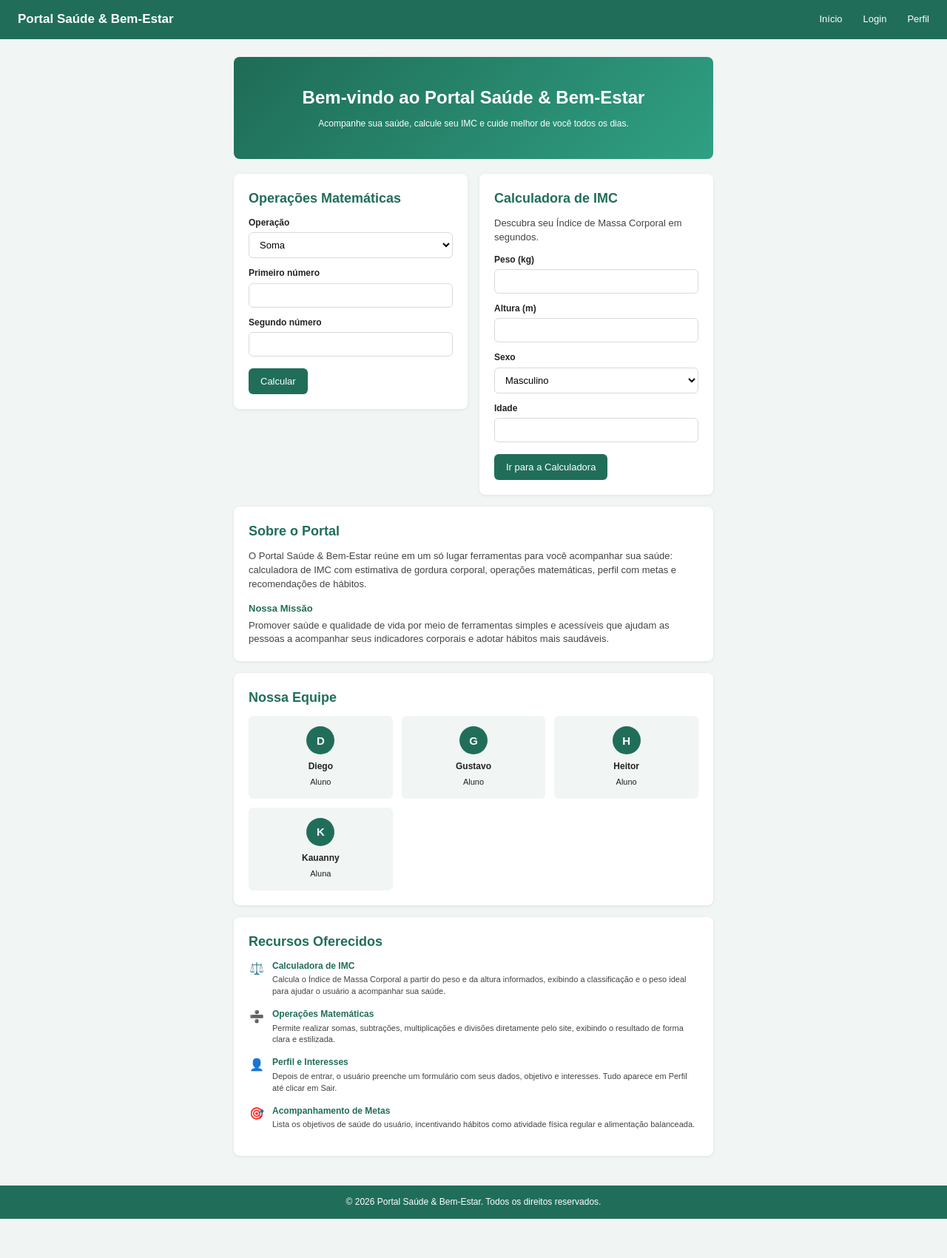
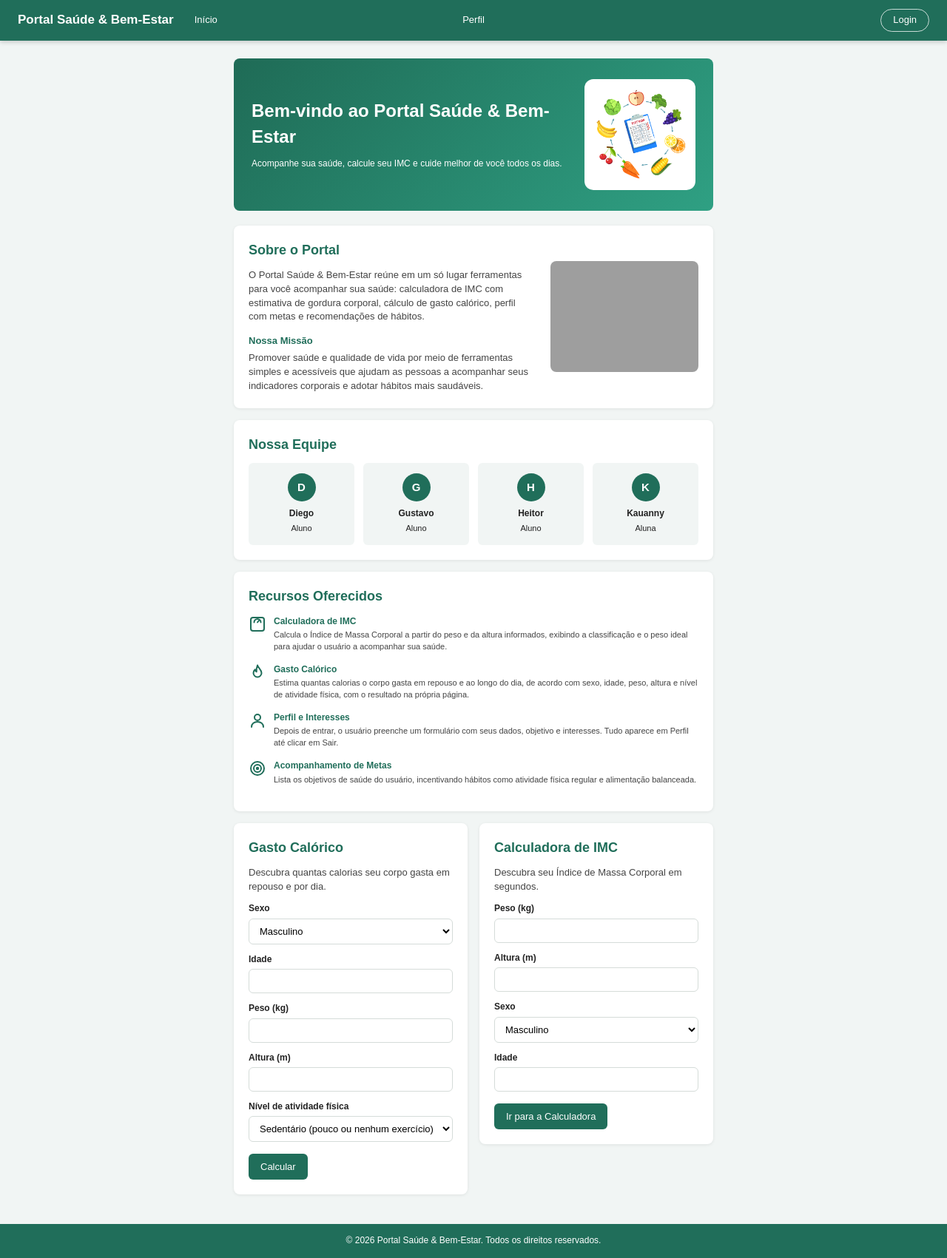
Before and after one commit to heitorandrd/codespaces-flask, a Flask app: page / in a window 1280 px wide. Shown: the whole page at 74% size. Before the commit the page ends 1648 px from the top, so only its background shows below. Run offline with Flask 3, Linux system fonts and the light colour scheme; grey boxes are pictures that could not be loaded.

Commit message:
adiciona calculadora de gasto calórico, reformula a página inicial e atualiza estilos

```diff
--- a/app.py
+++ b/app.py
@@ -11,13 +11,6 @@ app.secret_key = os.environ.get('SECRET_KEY', 'troque-esta-chave-em-producao')
 # ---------------------------------------------------------------
 # Dados fixos
 # ---------------------------------------------------------------
-OPERACOES = {
-    'soma': ('Soma', '+'),
-    'subtracao': ('Subtração', '-'),
-    'multiplicacao': ('Multiplicação', '×'),
-    'divisao': ('Divisão', '÷'),
-}
-
 SEXOS = {'masculino': 'Masculino', 'feminino': 'Feminino', 'outro': 'Outro'}
 
 EQUIPE = [
@@ -45,7 +38,7 @@ OBJETIVOS = {
 INTERESSES = {
     'imc': 'Calcular meu IMC',
     'gordura': 'Estimar meu percentual de gordura',
-    'matematica': 'Usar as operações matemáticas',
+    'calorias': 'Calcular meu gasto calórico',
     'metas': 'Acompanhar metas de saúde',
     'dicas': 'Receber recomendações de hábitos saudáveis',
 }
@@ -55,6 +48,15 @@ FREQUENCIAS = {
     'semanal': 'Algumas vezes por semana',
     'mensal': 'Uma vez por mês',
     'eventual': 'De vez em quando',
+}
+
+# Níveis de atividade física: (descrição, fator multiplicador do gasto em repouso)
+ATIVIDADES = {
+    'sedentario': ('Sedentário (pouco ou nenhum exercício)', 1.2),
+    'leve': ('Leve (exercício 1 a 3 dias por semana)', 1.375),
+    'moderado': ('Moderado (exercício 3 a 5 dias por semana)', 1.55),
+    'intenso': ('Intenso (exercício 6 a 7 dias por semana)', 1.725),
+    'muito_intenso': ('Muito intenso (treino pesado ou trabalho físico)', 1.9),
 }
 
 # Faixas de gordura: (limite superior, classe CSS, nome)
@@ -104,6 +106,57 @@ def num(texto):
 def formatar(valor):
     """62.0 vira '62' e 20.67 continua '20.67'."""
     return str(int(valor)) if valor == int(valor) else str(valor)
+
+
+def calcular_calorias(args):
+    """Gasto calórico pela fórmula de Mifflin-St Jeor. Devolve (campos do formulário, resultado)."""
+    campos = {
+        'sexo': args.get('cal_sexo', 'masculino'),
+        'idade': args.get('cal_idade', '').strip(),
+        'peso': args.get('cal_peso', '').strip(),
+        'altura': args.get('cal_altura', '').strip(),
+        'atividade': args.get('cal_atividade', 'sedentario'),
+    }
+    if campos['sexo'] not in ('masculino', 'feminino'):
+        campos['sexo'] = 'masculino'
+    if campos['atividade'] not in ATIVIDADES:
+        campos['atividade'] = 'sedentario'
+
+    try:
+        idade = int(num(campos['idade']))
+        peso = num(campos['peso'])
+        altura = num(campos['altura'])
+    except ValueError:
+        return campos, {'erro': 'Preencha idade, peso e altura com números.'}
+
+    if altura > 3:  # altura informada em centímetros
+        altura = altura / 100
+
+    if not 15 <= idade <= 120:
+        return campos, {'erro': 'A idade deve estar entre 15 e 120 anos.'}
+    if not 20 <= peso <= 500:
+        return campos, {'erro': 'O peso deve estar entre 20 e 500 kg.'}
+    if not 0.5 <= altura <= 2.8:
+        return campos, {'erro': 'A altura deve ser informada em metros (ex.: 1,75).'}
+
+    # TMB = 10 x peso(kg) + 6,25 x altura(cm) - 5 x idade + 5 (homens) ou - 161 (mulheres)
+    ajuste = 5 if campos['sexo'] == 'masculino' else -161
+    tmb = 10 * peso + 6.25 * (altura * 100) - 5 * idade + ajuste
+    if tmb <= 0:
+        return campos, {'erro': 'Os valores informados não são compatíveis. Confira os dados.'}
+
+    descricao, fator = ATIVIDADES[campos['atividade']]
+    gasto_total = tmb * fator
+
+    return campos, {
+        'erro': None,
+        'tmb': round(tmb),
+        'gasto_total': round(gasto_total),
+        'atividade': descricao,
+        'fator': fator,
+        'emagrecer': round(max(gasto_total - 500, tmb)),  # nunca abaixo do gasto em repouso
+        'ganhar': round(gasto_total + 300),
+    }
 
 
 def ler_perfil(form, usuario):
@@ -165,7 +218,12 @@ def injetar_usuario():
 # ---------------------------------------------------------------
 @app.route('/')
 def index():
-    return render_template('index.html', equipe=EQUIPE)
+    calorias = None
+    campos_cal = {'sexo': 'masculino', 'idade': '', 'peso': '', 'altura': '', 'atividade': 'sedentario'}
+    if 'cal_peso' in request.args:  # o formulário de calorias foi enviado
+        campos_cal, calorias = calcular_calorias(request.args)
+    return render_template('index.html', equipe=EQUIPE, calorias=calorias,
+                           cal=campos_cal, atividades=ATIVIDADES)
 
 
 @app.route('/about')
@@ -226,57 +284,6 @@ def profile():
         frequencias=FREQUENCIAS,
         sexos=SEXOS,
     )
-
-
-# ---------------------------------------------------------------
-# Operações matemáticas
-# ---------------------------------------------------------------
-@app.route('/calcular-math')
-def math_form():
-    """Recebe o formulário da página inicial e redireciona para /math/<op>/<a>/<b>."""
-    op = request.args.get('operacao', 'soma')
-    a = request.args.get('primeiro', '').replace(',', '.')
-    b = request.args.get('segundo', '').replace(',', '.')
-    try:
-        num(a)
-        num(b)
-    except ValueError:
-        return redirect(url_for('index'))
-    return redirect(url_for('math_result', op=op, a=a, b=b))
-
-
-@app.route('/math/<op>/<a>/<b>')
-def math_result(op, a, b):
-    nome, simbolo = OPERACOES.get(op, ('Inválida', None))
-
-    try:
-        x = num(a)
-        y = num(b)
-    except ValueError:
-        return render_template('math.html', op_nome=nome, simbolo=None, a=a, b=b,
-                               resultado=None, erro='Os valores precisam ser números.')
-
-    if simbolo is None:
-        return render_template('math.html', op_nome=nome, simbolo=None, a=a, b=b,
-                               resultado=None, erro='Operação inválida.')
-
-    if op == 'divisao' and y == 0:
-        return render_template('math.html', op_nome=nome, simbolo=simbolo,
-                               a=formatar(x), b=formatar(y), resultado=None,
-                               erro='Não é possível dividir por zero.')
-
-    if op == 'soma':
-        valor = x + y
-    elif op == 'subtracao':
-        valor = x - y
-    elif op == 'multiplicacao':
-        valor = x * y
-    else:
-        valor = x / y
-
-    return render_template('math.html', op_nome=nome, simbolo=simbolo,
-                           a=formatar(x), b=formatar(y),
-                           resultado=formatar(round(valor, 2)), erro=None)
 
 
 # ---------------------------------------------------------------
--- a/static/css/base.css
+++ b/static/css/base.css
@@ -11,6 +11,11 @@
   padding: 0;
 }
 
+html {
+  scroll-behavior: smooth;
+  scroll-padding-top: 80px; /* evita que o menu fixo cubra o início das seções */
+}
+
 body {
   font-family: Arial, Helvetica, sans-serif;
   background: var(--fundo);
@@ -22,18 +27,33 @@ body {
   line-height: 1.45;
 }
 
+/* Menu fixo no topo: acompanha a rolagem da página */
 .site-header {
   background: var(--verde);
   color: #ffffff;
+  position: sticky;
+  top: 0;
+  z-index: 1000;
+  box-shadow: 0 2px 6px rgba(0, 0, 0, 0.18);
 }
 
 .header-inner {
+  display: grid;
+  grid-template-columns: 1fr auto 1fr;
+  align-items: center;
+  gap: 16px;
+  padding: 12px 24px;
+}
+
+.header-esq {
   display: flex;
-  justify-content: space-between;
   align-items: center;
   flex-wrap: wrap;
-  gap: 8px;
-  padding: 14px 24px;
+  gap: 8px 28px;
+}
+
+.header-dir {
+  justify-self: end;
 }
 
 .brand {
@@ -45,7 +65,7 @@ body {
 
 .site-header nav {
   display: flex;
-  gap: 28px;
+  gap: 22px;
 }
 
 .site-header nav a {
@@ -56,6 +76,17 @@ body {
 
 .site-header nav a:hover {
   text-decoration: underline;
+}
+
+.site-header nav a.nav-destaque {
+  border: 1px solid rgba(255, 255, 255, 0.75);
+  border-radius: 999px;
+  padding: 5px 16px;
+}
+
+.site-header nav a.nav-destaque:hover {
+  background: rgba(255, 255, 255, 0.15);
+  text-decoration: none;
 }
 
 .container {
@@ -74,12 +105,18 @@ body {
   padding: 14px 16px;
 }
 
-@media (max-width: 560px) {
+@media (max-width: 640px) {
   .header-inner {
-    flex-direction: column;
-    align-items: flex-start;
+    grid-template-columns: 1fr auto 1fr;
+    padding: 10px 16px;
   }
-  .site-header nav {
-    gap: 18px;
+  .header-esq {
+    grid-column: 1 / -1;
+  }
+  .header-centro {
+    grid-column: 2;
+  }
+  .header-dir {
+    grid-column: 3;
   }
 }
--- a/static/css/style.css
+++ b/static/css/style.css
@@ -1,10 +1,17 @@
 .hero {
   background: linear-gradient(135deg, #1f6b56 0%, #2fa083 100%);
   color: #ffffff;
-  text-align: center;
+  display: flex;
+  align-items: center;
+  justify-content: space-between;
+  gap: 20px;
   border-radius: 8px;
-  padding: 38px 24px;
+  padding: 28px 24px;
   margin-bottom: 20px;
+}
+
+.hero-texto {
+  flex: 1;
 }
 
 .hero h1 {
@@ -14,6 +21,34 @@
 
 .hero p {
   font-size: 12px;
+}
+
+.hero-img {
+  width: 150px;
+  height: 150px;
+  object-fit: contain;
+  background: #ffffff;
+  border-radius: 12px;
+  padding: 6px;
+  flex-shrink: 0;
+}
+
+.sobre-grid {
+  display: flex;
+  align-items: center;
+  gap: 20px;
+}
+
+.sobre-texto {
+  flex: 1;
+}
+
+.sobre-img {
+  width: 200px;
+  max-width: 40%;
+  height: auto;
+  border-radius: 8px;
+  flex-shrink: 0;
 }
 
 .grid-2 {
@@ -180,7 +218,7 @@ textarea:focus {
 
 .equipe {
   display: grid;
-  grid-template-columns: repeat(3, 1fr);
+  grid-template-columns: repeat(auto-fit, minmax(110px, 1fr));
   gap: 12px;
 }
 
@@ -214,10 +252,16 @@ textarea:focus {
 }
 
 .recurso-icone {
-  font-size: 16px;
-  width: 22px;
-  text-align: center;
+  width: 24px;
+  height: 24px;
+  color: var(--verde);
   flex-shrink: 0;
+}
+
+.recurso-icone svg {
+  width: 24px;
+  height: 24px;
+  display: block;
 }
 
 .recurso h3 {
--- a/templates/about.html
+++ b/templates/about.html
@@ -25,15 +25,12 @@
   <h2>Recursos Oferecidos</h2>
 
   <div class="recurso">
-    <div class="recurso-icone">⚖️</div>
-    <div>
       <h3>Calculadora de IMC</h3>
       <p>Calcula o Índice de Massa Corporal a partir do peso e da altura informados, exibindo a classificação e o peso ideal para ajudar o usuário a acompanhar sua saúde.</p>
     </div>
   </div>
 
   <div class="recurso">
-    <div class="recurso-icone">➗</div>
     <div>
       <h3>Operações Matemáticas</h3>
       <p>Permite realizar somas, subtrações, multiplicações e divisões diretamente pelo site, exibindo o resultado de forma clara e estilizada.</p>
@@ -41,7 +38,6 @@
   </div>
 
   <div class="recurso">
-    <div class="recurso-icone">👤</div>
     <div>
       <h3>Painel de Perfil Personalizado</h3>
       <p>Reúne os principais dados do usuário (nome, e-mail, idade, peso e altura) em um único painel, facilitando o acompanhamento das informações pessoais.</p>
@@ -49,7 +45,6 @@
   </div>
 
   <div class="recurso">
-    <div class="recurso-icone">🎯</div>
     <div>
       <h3>Acompanhamento de Metas</h3>
       <p>Lista os objetivos de saúde do usuário, incentivando hábitos como atividade física regular e alimentação balanceada.</p>
--- a/templates/header.html
+++ b/templates/header.html
@@ -1,14 +1,22 @@
 <header class="site-header">
   <div class="header-inner">
-    <a class="brand" href="{{ url_for('index') }}">Portal Saúde &amp; Bem-Estar</a>
-    <nav>
-      <a href="{{ url_for('index') }}">Início</a>
+    <div class="header-esq">
+      <a class="brand" href="{{ url_for('index') }}">Portal Saúde &amp; Bem-Estar</a>
+      <nav>
+        <a href="{{ url_for('index') }}">Início</a>
+      </nav>
+    </div>
+
+    <nav class="header-centro">
+      <a href="{{ url_for('profile') }}">Perfil</a>
+    </nav>
+
+    <nav class="header-dir">
       {% if usuario_logado %}
-      <a href="{{ url_for('logout') }}">Sair</a>
+      <a class="nav-destaque" href="{{ url_for('logout') }}">Sair</a>
       {% else %}
-      <a href="{{ url_for('login') }}">Login</a>
+      <a class="nav-destaque" href="{{ url_for('login') }}">Login</a>
       {% endif %}
-      <a href="{{ url_for('profile') }}">Perfil</a>
     </nav>
   </div>
 </header>
--- a/templates/imc.html
+++ b/templates/imc.html
@@ -43,7 +43,7 @@
       <span class="seg seg-normal" style="width: 32.5%;"></span>
       <span class="seg seg-sobrepeso" style="width: 25%;"></span>
       <span class="seg seg-obesidade" style="width: 25%;"></span>
-      <span class="marcador" style="left: {{ posicao }}%;"></span>
+      <span class="marcador" data-posicao="{{ posicao }}"></span>
     </div>
     <div class="regua-rotulos">
       <span style="width: 17.5%;">Magreza</span>
@@ -108,6 +108,10 @@
 
 {% block scripts %}
 <script>
+  document.querySelectorAll('.marcador').forEach(function (marcador) {
+    marcador.style.left = marcador.dataset.posicao + '%';
+  });
+
   document.querySelectorAll('.help').forEach(function (botao) {
     botao.addEventListener('click', function () {
       var alvo = document.getElementById(botao.dataset.alvo);
--- a/templates/index.html
+++ b/templates/index.html
@@ -4,30 +4,134 @@
 
 {% block content %}
 <section class="hero">
-  <h1>Bem-vindo ao Portal Saúde &amp; Bem-Estar</h1>
-  <p>Acompanhe sua saúde, calcule seu IMC e cuide melhor de você todos os dias.</p>
+  <div class="hero-texto">
+    <h1>Bem-vindo ao Portal Saúde &amp; Bem-Estar</h1>
+    <p>Acompanhe sua saúde, calcule seu IMC e cuide melhor de você todos os dias.</p>
+  </div>
+  <img class="hero-img" src="{{ url_for('static', filename='617.jpg') }}" alt="Plano alimentar com frutas e legumes">
 </section>
 
-<div class="grid-2">
+<section class="card" id="sobre">
+  <div class="sobre-grid">
+    <div class="sobre-texto">
+      <h2>Sobre o Portal</h2>
+      <p class="descricao">O Portal Saúde &amp; Bem-Estar reúne em um só lugar ferramentas para você acompanhar sua saúde: calculadora de IMC com estimativa de gordura corporal, cálculo de gasto calórico, perfil com metas e recomendações de hábitos.</p>
+      <h3 class="sub-titulo">Nossa Missão</h3>
+      <p class="descricao">Promover saúde e qualidade de vida por meio de ferramentas simples e acessíveis que ajudam as pessoas a acompanhar seus indicadores corporais e adotar hábitos mais saudáveis.</p>
+    </div>
+    <img class="sobre-img" src="{{ url_for('static', filename='images/nutricao.png') }}" alt="Ilustração sobre nutrição" onerror="this.style.display='none'">
+  </div>
+</section>
+
+<section class="card">
+  <h2>Nossa Equipe</h2>
+  <div class="equipe">
+    {% for membro in equipe %}
+    <div class="membro">
+      <div class="avatar">{{ membro.nome[0]|upper }}</div>
+      <strong>{{ membro.nome }}</strong>
+      <span>{{ membro.papel }}</span>
+    </div>
+    {% endfor %}
+  </div>
+</section>
+
+<section class="card">
+  <h2>Recursos Oferecidos</h2>
+
+  <div class="recurso">
+    <div class="recurso-icone">
+      <svg viewBox="0 0 24 24" fill="none" stroke="currentColor" stroke-width="2" stroke-linecap="round" stroke-linejoin="round" aria-hidden="true"><rect x="3" y="3" width="18" height="18" rx="3"/><path d="M7.5 9.5a4.5 4.5 0 0 1 9 0"/><path d="M12 9.5l2-2.5"/></svg>
+    </div>
+    <div>
+      <h3>Calculadora de IMC</h3>
+      <p>Calcula o Índice de Massa Corporal a partir do peso e da altura informados, exibindo a classificação e o peso ideal para ajudar o usuário a acompanhar sua saúde.</p>
+    </div>
+  </div>
+
+  <div class="recurso">
+    <div class="recurso-icone">
+      <svg viewBox="0 0 24 24" fill="none" stroke="currentColor" stroke-width="2" stroke-linecap="round" stroke-linejoin="round" aria-hidden="true"><path d="M12 2.5c.8 3.6 5.5 5.6 5.5 10.5a5.5 5.5 0 0 1-11 0c0-2.2 1-3.7 2.2-4.8.2 1.6.9 2.6 2 3.1-.3-3.5.2-6 1.3-8.8z"/></svg>
+    </div>
+    <div>
+      <h3>Gasto Calórico</h3>
+      <p>Estima quantas calorias o corpo gasta em repouso e ao longo do dia, de acordo com sexo, idade, peso, altura e nível de atividade física, com o resultado na própria página.</p>
+    </div>
+  </div>
+
+  <div class="recurso">
+    <div class="recurso-icone">
+      <svg viewBox="0 0 24 24" fill="none" stroke="currentColor" stroke-width="2" stroke-linecap="round" stroke-linejoin="round" aria-hidden="true"><circle cx="12" cy="8" r="4"/><path d="M4 21c0-4.4 3.6-7 8-7s8 2.6 8 7"/></svg>
+    </div>
+    <div>
+      <h3>Perfil e Interesses</h3>
+      <p>Depois de entrar, o usuário preenche um formulário com seus dados, objetivo e interesses. Tudo aparece em Perfil até clicar em Sair.</p>
+    </div>
+  </div>
+
+  <div class="recurso">
+    <div class="recurso-icone">
+      <svg viewBox="0 0 24 24" fill="none" stroke="currentColor" stroke-width="2" stroke-linecap="round" stroke-linejoin="round" aria-hidden="true"><circle cx="12" cy="12" r="9"/><circle cx="12" cy="12" r="5"/><circle cx="12" cy="12" r="1.2"/></svg>
+    </div>
+    <div>
+      <h3>Acompanhamento de Metas</h3>
+      <p>Lista os objetivos de saúde do usuário, incentivando hábitos como atividade física regular e alimentação balanceada.</p>
+    </div>
+  </div>
+</section>
+
+<div class="grid-2" id="ferramentas">
   <section class="card">
-    <h2>Operações Matemáticas</h2>
-    <form action="{{ url_for('math_form') }}" method="get">
-      <label for="operacao">Operação</label>
-      <select id="operacao" name="operacao">
-        <option value="soma">Soma</option>
-        <option value="subtracao">Subtração</option>
-        <option value="multiplicacao">Multiplicação</option>
-        <option value="divisao">Divisão</option>
+    <h2>Gasto Calórico</h2>
+    <p class="descricao">Descubra quantas calorias seu corpo gasta em repouso e por dia.</p>
+    <form action="{{ url_for('index') }}#resultado-calorias" method="get">
+      <label for="cal_sexo">Sexo</label>
+      <select id="cal_sexo" name="cal_sexo">
+        <option value="masculino" {% if cal.sexo == 'masculino' %}selected{% endif %}>Masculino</option>
+        <option value="feminino" {% if cal.sexo == 'feminino' %}selected{% endif %}>Feminino</option>
       </select>
 
-      <label for="primeiro">Primeiro número</label>
-      <input type="number" id="primeiro" name="primeiro" step="any" required>
+      <label for="cal_idade">Idade</label>
+      <input type="number" id="cal_idade" name="cal_idade" min="15" max="120" value="{{ cal.idade }}" required>
 
-      <label for="segundo">Segundo número</label>
-      <input type="number" id="segundo" name="segundo" step="any" required>
+      <label for="cal_peso">Peso (kg)</label>
+      <input type="number" id="cal_peso" name="cal_peso" step="any" min="20" value="{{ cal.peso }}" required>
+
+      <label for="cal_altura">Altura (m)</label>
+      <input type="number" id="cal_altura" name="cal_altura" step="any" min="0.5" value="{{ cal.altura }}" required>
+
+      <label for="cal_atividade">Nível de atividade física</label>
+      <select id="cal_atividade" name="cal_atividade">
+        {% for chave, item in atividades.items() %}
+        <option value="{{ chave }}" {% if cal.atividade == chave %}selected{% endif %}>{{ item[0] }}</option>
+        {% endfor %}
+      </select>
 
       <button type="submit" class="btn">Calcular</button>
     </form>
+
+    {% if calorias %}
+    <div class="resultado-cal" id="resultado-calorias">
+      {% if calorias.erro %}
+      <p class="msg-erro">{{ calorias.erro }}</p>
+      {% else %}
+      <p class="rotulo-pequeno">Gasto em repouso (TMB)</p>
+      <p class="valor-grande">{{ calorias.tmb }} <span class="unidade">kcal/dia</span></p>
+
+      <p class="rotulo-pequeno">Gasto total diário</p>
+      <p class="valor-medio">{{ calorias.gasto_total }} <span class="unidade">kcal/dia</span></p>
+      <p class="dados">{{ calorias.atividade }} (fator {{ calorias.fator }})</p>
+
+      <div class="metas-cal">
+        <div class="linha-cal"><span>Para emagrecer</span><strong>{{ calorias.emagrecer }} kcal</strong></div>
+        <div class="linha-cal"><span>Para manter o peso</span><strong>{{ calorias.gasto_total }} kcal</strong></div>
+        <div class="linha-cal"><span>Para ganhar massa</span><strong>{{ calorias.ganhar }} kcal</strong></div>
+      </div>
+
+      <p class="nota">Estimativa pela fórmula de Mifflin-St Jeor. Para emagrecer, o cálculo reduz cerca de 500 kcal, sem ficar abaixo do gasto em repouso. Não substitui a avaliação de um nutricionista.</p>
+      {% endif %}
+    </div>
+    {% endif %}
   </section>
 
   <section class="card">
@@ -54,60 +158,4 @@
     </form>
   </section>
 </div>
-
-<section class="card" id="sobre">
-  <h2>Sobre o Portal</h2>
-  <p class="descricao">O Portal Saúde &amp; Bem-Estar reúne em um só lugar ferramentas para você acompanhar sua saúde: calculadora de IMC com estimativa de gordura corporal, operações matemáticas, perfil com metas e recomendações de hábitos.</p>
-  <h3 class="sub-titulo">Nossa Missão</h3>
-  <p class="descricao">Promover saúde e qualidade de vida por meio de ferramentas simples e acessíveis que ajudam as pessoas a acompanhar seus indicadores corporais e adotar hábitos mais saudáveis.</p>
-</section>
-
-<section class="card">
-  <h2>Nossa Equipe</h2>
-  <div class="equipe">
-    {% for membro in equipe %}
-    <div class="membro">
-      <div class="avatar">{{ membro.nome[0]|upper }}</div>
-      <strong>{{ membro.nome }}</strong>
-      <span>{{ membro.papel }}</span>
-    </div>
-    {% endfor %}
-  </div>
-</section>
-
-<section class="card">
-  <h2>Recursos Oferecidos</h2>
-
-  <div class="recurso">
-    <div class="recurso-icone">⚖️</div>
-    <div>
-      <h3>Calculadora de IMC</h3>
-      <p>Calcula o Índice de Massa Corporal a partir do peso e da altura informados, exibindo a classificação e o peso ideal para ajudar o usuário a acompanhar sua saúde.</p>
-    </div>
-  </div>
-
-  <div class="recurso">
-    <div class="recurso-icone">➗</div>
-    <div>
-      <h3>Operações Matemáticas</h3>
-      <p>Permite realizar somas, subtrações, multiplicações e divisões diretamente pelo site, exibindo o resultado de forma clara e estilizada.</p>
-    </div>
-  </div>
-
-  <div class="recurso">
-    <div class="recurso-icone">👤</div>
-    <div>
-      <h3>Perfil e Interesses</h3>
-      <p>Depois de entrar, o usuário preenche um formulário com seus dados, objetivo e interesses. Tudo aparece em Perfil até clicar em Sair.</p>
-    </div>
-  </div>
-
-  <div class="recurso">
-    <div class="recurso-icone">🎯</div>
-    <div>
-      <h3>Acompanhamento de Metas</h3>
-      <p>Lista os objetivos de saúde do usuário, incentivando hábitos como atividade física regular e alimentação balanceada.</p>
-    </div>
-  </div>
-</section>
 {% endblock %}
--- a/templates/login.html
+++ b/templates/login.html
@@ -13,10 +13,10 @@
     <label for="senha">Senha</label>
     <div class="senha-wrap">
       <input type="password" id="senha" name="senha" autocomplete="current-password" required>
-      <button type="button" class="toggle-senha" id="toggle-senha" aria-label="Mostrar ou ocultar senha">👁️</button>
+      <button type="button" class="toggle-senha" id="toggle-senha" aria-label="Mostrar ou ocultar senha">Mostrar</button>
     </div>
 
-    <div class="caps-aviso" id="caps-aviso" hidden>⚠️ Caps Lock está ativado.</div>
+    <div class="caps-aviso" id="caps-aviso" hidden>Caps Lock está ativado.</div>
 
     <button type="submit" class="btn">Entrar</button>
   </form>
@@ -33,7 +33,7 @@
     botaoOlho.addEventListener('click', function () {
       var oculto = campoSenha.type === 'password';
       campoSenha.type = oculto ? 'text' : 'password';
-      botaoOlho.style.opacity = oculto ? '0.5' : '1';
+      botaoOlho.textContent = oculto ? 'Ocultar' : 'Mostrar';
     });
 
     function verificarCaps(evento) {
```
Also changed, not shown: other parts of static/css/style.css (+55 -3 lines), static/nutricao.png (added).
